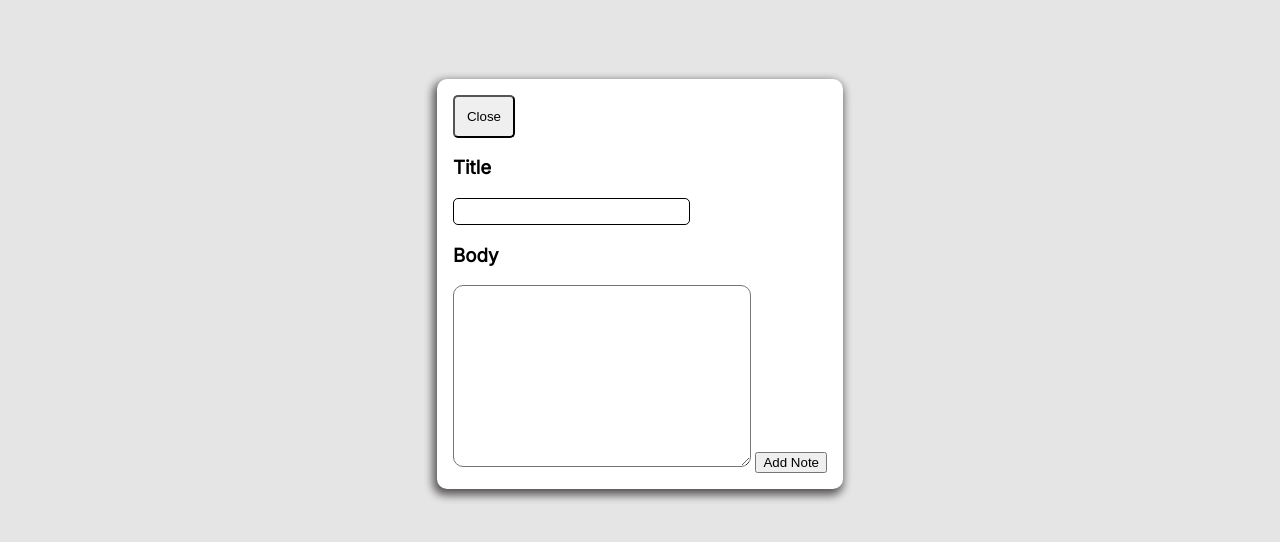
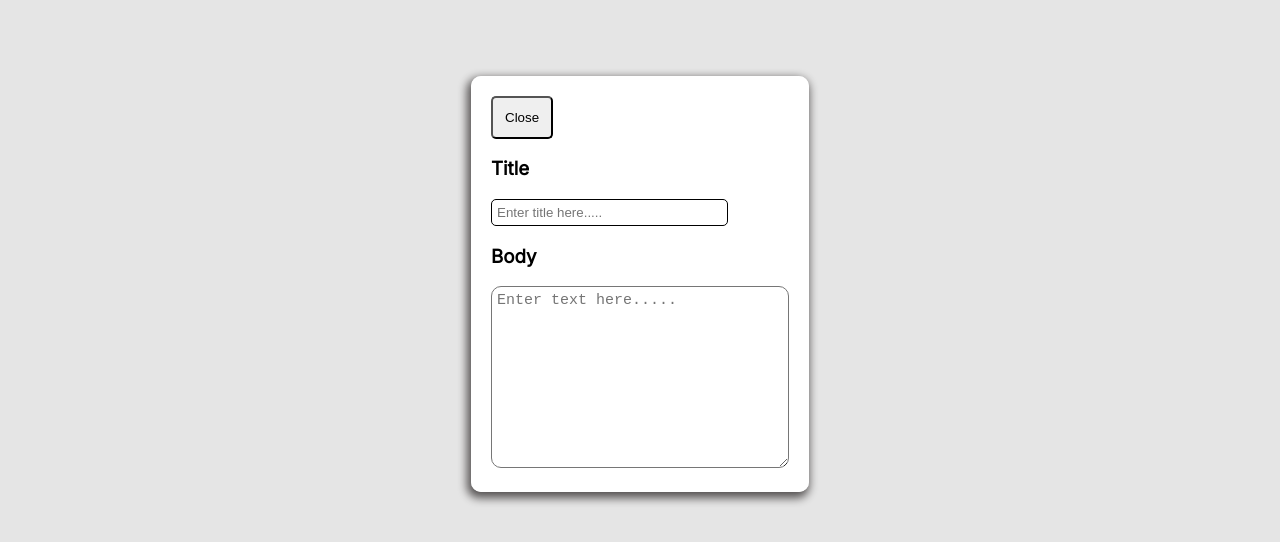
Before and after one commit to EddyTech-Genius/Notes, a website: page index.html in a window 1280 px wide. Both pictures are taken after a click on the button "Add Note". Shown: the part 116-658 px from the top of the page. Drawn offline with Linux system fonts and the light colour scheme.

Commit message:
new changes

```diff
--- a/index.html
+++ b/index.html
@@ -12,9 +12,9 @@
       <dialog id="dialog">
         <button id="hide">Close</button>
         <h3>Title</h3>
-        <input type="text" />
+        <input type="text" placeholder="Enter title here....."/>
         <h3>Body</h3>
-        <textarea name="" id="textarea" cols="30" rows="10"></textarea>
+        <textarea name="" id="textarea" cols="30" rows="10" placeholder="Enter text here....."></textarea>
         <button class="add">Add Note</button>
       </dialog>
       <button id="show">Add Note</button>
--- a/style.css
+++ b/style.css
@@ -19,6 +19,7 @@ body {
 }
 
 dialog {
+    padding: 20px;
   border-radius: 10px;
   border: none;
   box-shadow: -2px 4px 10px 2px rgb(84, 81, 81);
@@ -42,3 +43,11 @@ h2{
     top: 50px;
     left: 70px;
 }
+
+.add{
+    position: absolute;
+    bottom: -50px;
+    left: 110px;
+    padding: 10px;
+    margin-bottom: 10px;
+}
```
Also changed, not shown: db.json (added, +13 -0 lines), package.json (added, +12 -0 lines).
